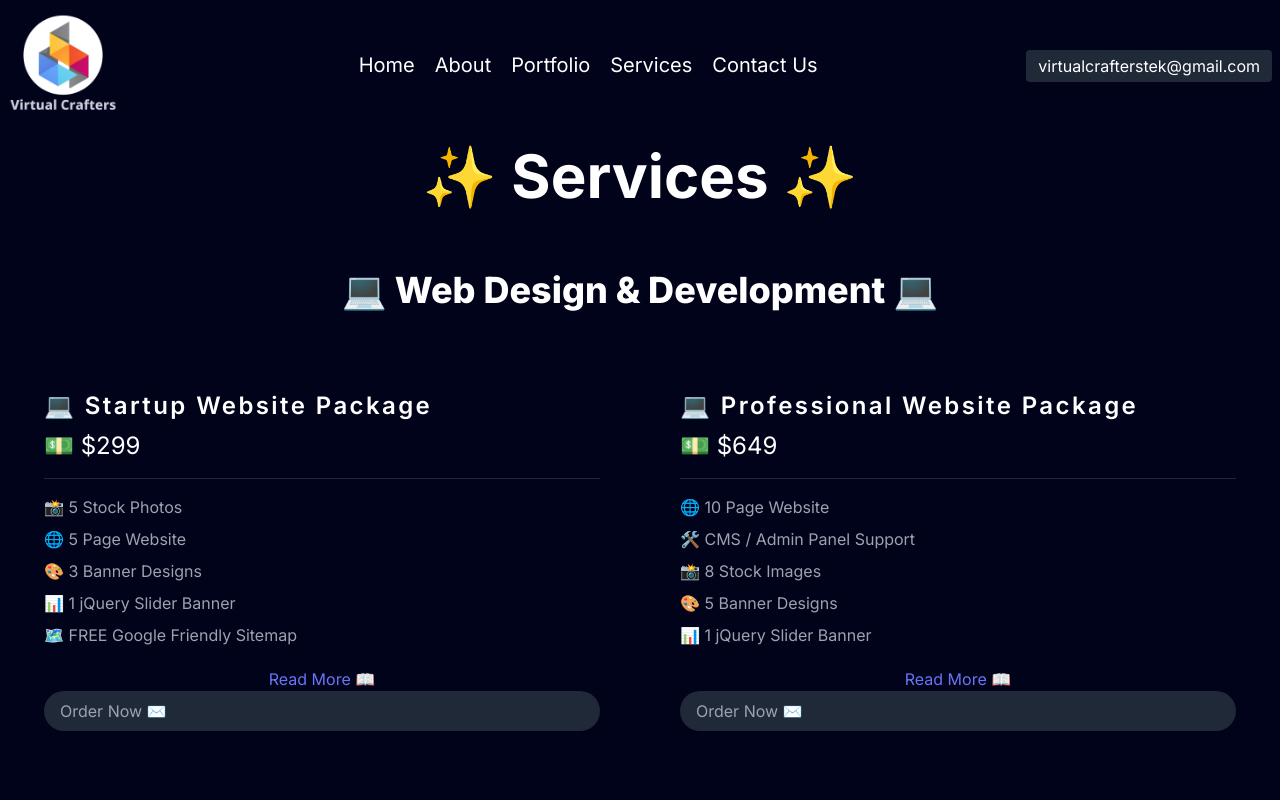
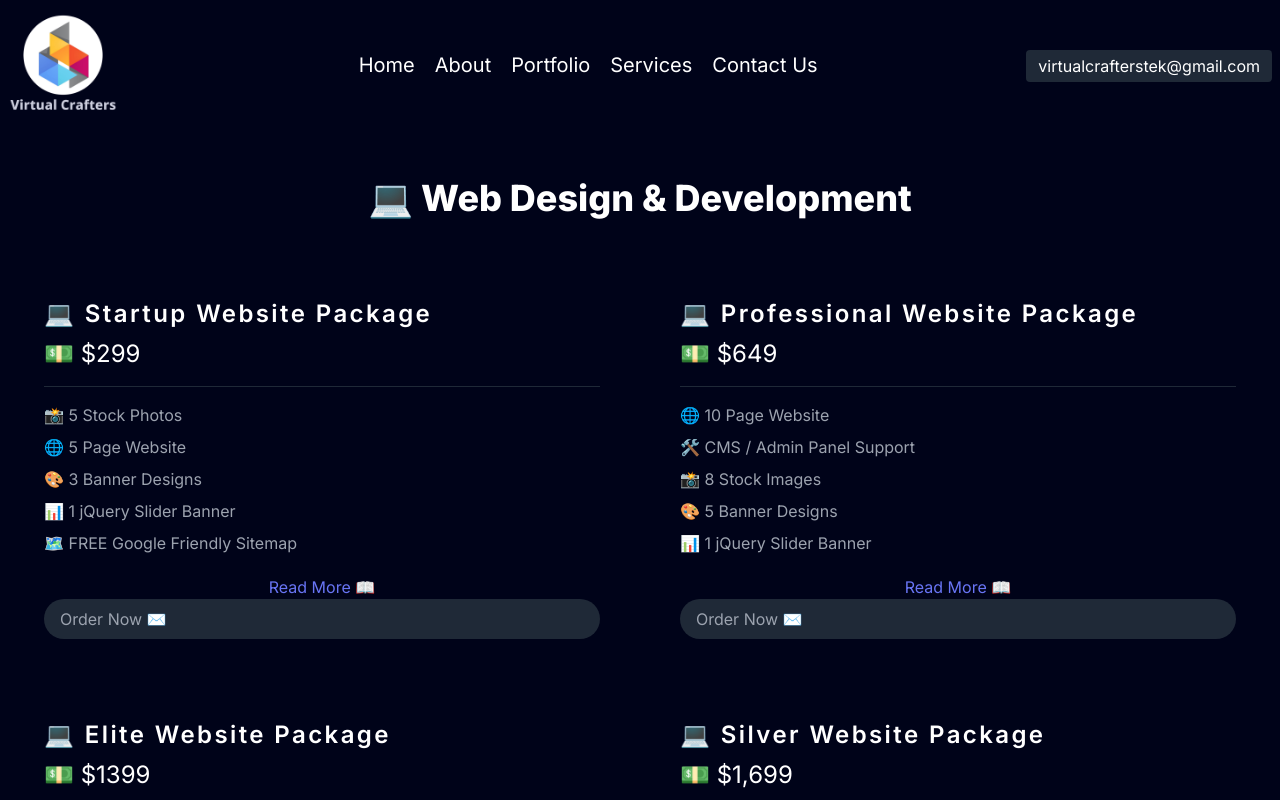
Before and after one commit to Arbab02/virtualCrafters, a Next.js app: page /Services in a window 1280 px wide. Shown: the top 800 px of the page. Built offline with nearby package versions, Linux system fonts and the light colour scheme.

Commit message:
Update WebPricing.jsx

```diff
--- a/src/components/WebPricing.jsx
+++ b/src/components/WebPricing.jsx
@@ -3,7 +3,7 @@
 import { useState } from 'react';
 import Link from 'next/link'
 import { motion } from 'framer-motion';
-// import { FaCheckCircle } from 'react-icons/fa';
+import { FaCheckCircle } from 'react-icons/fa';
 
 
 const WebPricing = () => {
@@ -11,14 +11,7 @@ const WebPricing = () => {
     <section className="text-gray-400 bg-[#000319] body-font overflow-hidden">
       <div className="container px-5 pb-8 mx-auto">
         <div className="flex flex-col text-center w-full mb-20">
-        <motion.h1
-  className="text-4xl sm:text-5xl md:text-6xl font-bold text-white title-font my-4"
-  initial={{ opacity: 0, y: -30 }}
-  animate={{ opacity: 1, y: 0 }}
-  transition={{ duration: 0.5 }}
->
- ✨ Services ✨
-</motion.h1>
+
 
 <motion.h2
   className="text-4xl font-extrabold text-white title-font -mb-6 mt-12"
@@ -26,7 +19,7 @@ const WebPricing = () => {
   animate={{ opacity: 1, y: 0 }}
   transition={{ duration: 0.5, delay: 0.2 }}
 >
-💻 Web Design & Development 💻
+💻 Web Design & Development
 </motion.h2>
 
 
@@ -581,9 +574,11 @@ const PricingCard = ({ title, price, features, badge, buttonText, buttonStyle, f
   const toggleExpanded = () => setExpanded(!expanded);
 
   return (
-    <div className="p-4 md:w-1/2 w-full">
+    <motion.div className="p-4 md:w-1/2 w-full"
+    whileHover={{ scale: 1.05 }}
+    >
     <motion.div
-      className={`h-full p-6 rounded-lg flex flex-col relative overflow-hidden ${badge ? "border-indigo-500" : "border-gray-700"}`}
+      className={`h-full p-6 rounded-lg flex flex-col relative overflow-hidden  hover:cursor-pointer  ${badge ? "border-indigo-500" : "border-gray-700"}`}
       initial={{ opacity: 0, scale: 0.95 }}
       animate={{ opacity: 1, scale: 1 }}
       transition={{ duration: 0.5 }}
@@ -609,13 +604,13 @@ const PricingCard = ({ title, price, features, badge, buttonText, buttonStyle, f
           {expanded ? 'Read Less' : 'Read More'} 📖
         </button>
       )}
-      <Link href="mailto:virtualcrafterstek@gmail.com">
+      <Link href="mailto:info@virtualcrafterstek.com">
         <button className={`flex items-center mt-auto ${buttonStyle} border-0 py-2 px-4 w-full focus:outline-none rounded-full`}>
           {buttonText} ✉️
         </button>
       </Link>
     </motion.div>
-  </div>
+  </motion.div>
   );
 };
 
```
